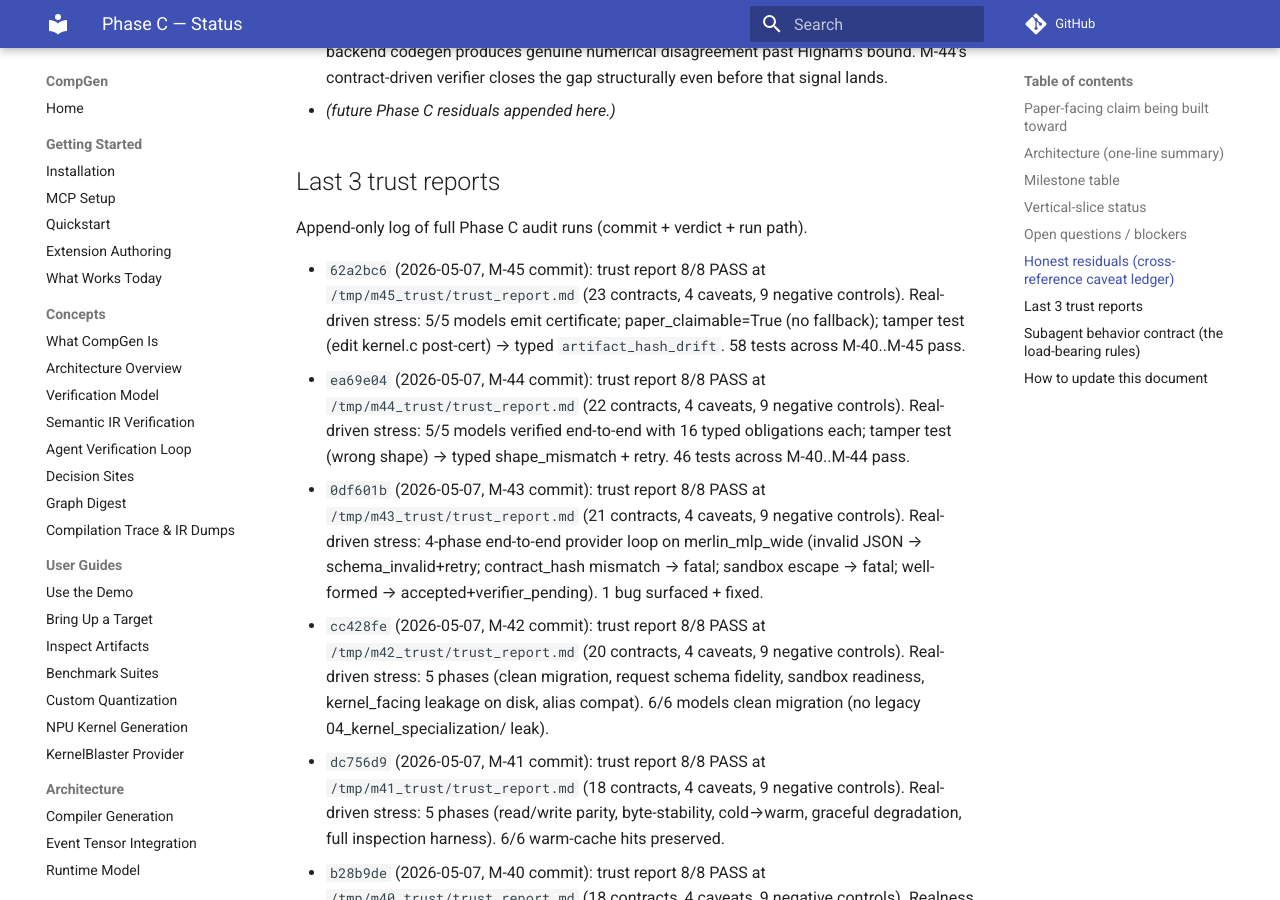
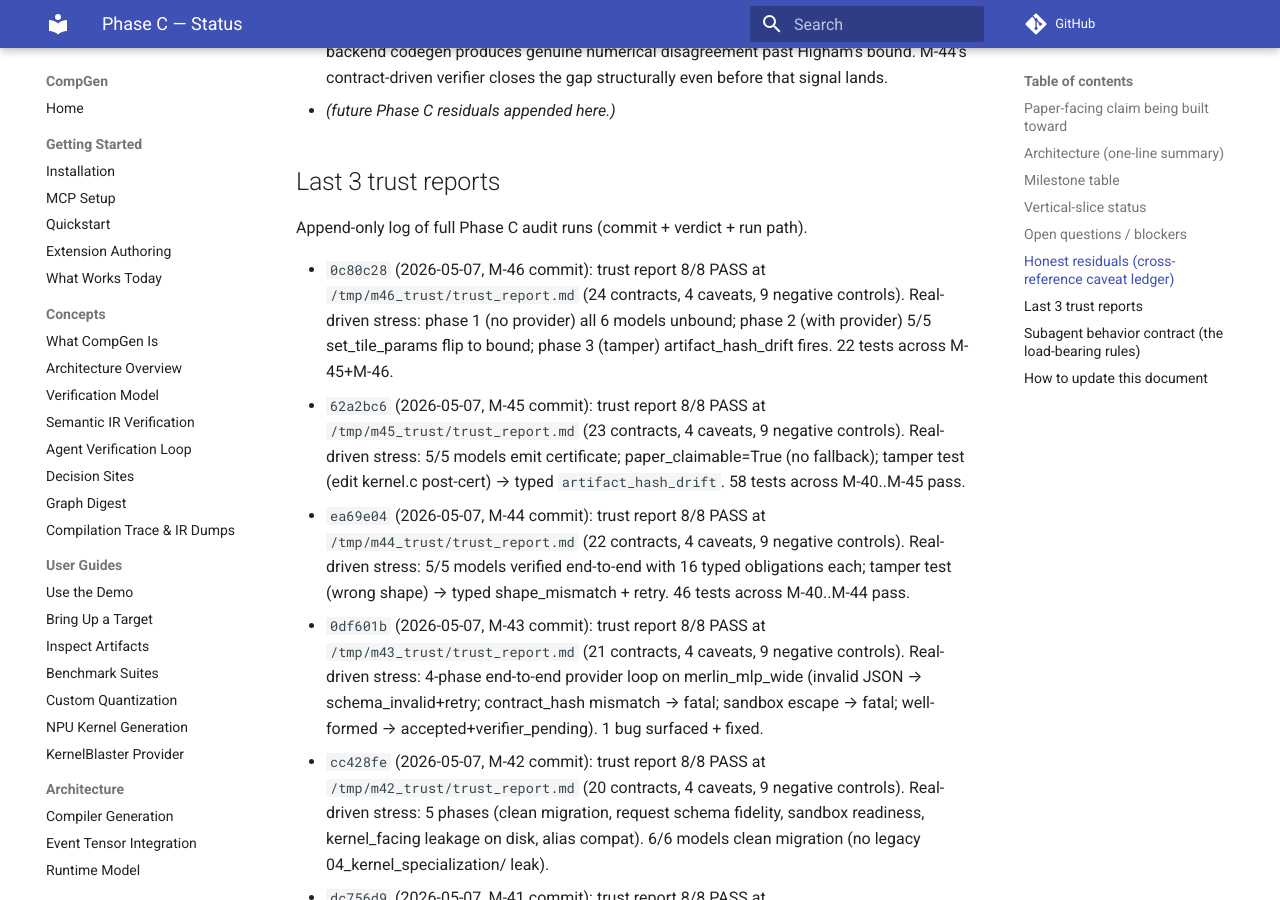
Before and after one commit to copparihollmann/RuntimeCompGen, an MkDocs documentation site: the page built from docs/phase_c_status.md, in a window 1280 px wide and 900 px high, scrolled down 4851 px. Built offline with MkDocs 1.6.1 and Material for MkDocs 9.7.7, drawn with Linux system fonts in a browser that asks for light colours; comment, search, counter and statistics services are not loaded; some of the changed text lies outside the part shown.

Commit message:
docs(phase_c): M-46 → status doc backfilled with commit hash + trust report

```diff
--- a/docs/phase_c_status.md
+++ b/docs/phase_c_status.md
@@ -1,6 +1,6 @@
 # Phase C — Status
 
-_Last updated: 2026-05-07_  ·  _Current head: `62a2bc6`_  ·  _Trust report: `/tmp/m45_trust/trust_report.md` (8/8 PASS at `ea69e04`, 23 contracts)_
+_Last updated: 2026-05-07_  ·  _Current head: `0c80c28`_  ·  _Trust report: `/tmp/m46_trust/trust_report.md` (8/8 PASS at `62a2bc6`, 24 contracts)_
 
 This is the canonical Phase C tracker. Every Phase C milestone's done
 condition includes updating this document with the new commit hash,
@@ -49,7 +49,7 @@
 | M-43  | Provider response schema + commit tool + 4 MCP tools | complete | `0df601b` | `python/compgen/graph_compilation/kernel_codegen_response.py`, `python/compgen/mcp/tools/kernel_codegen.py`, `tests/graph_compilation/test_kernel_codegen_response.py`, `docs/realness/m43_provider_response.yaml` | 14 (M-43), real-driven 4-phase end-to-end provider loop on merlin_mlp_wide (1 bug surfaced + fixed) |
 | M-44  | Contract-driven verifier checklist (LOAD-BEARING) | complete | `ea69e04` | `python/compgen/kernels/contract_verifier.py`, `graph_compilation/kernel_codegen_response.py` (M-44 hook + reconstruct_contract), `tests/kernels/test_contract_verifier.py`, `docs/realness/m44_contract_driven_verifier.yaml` | 12 (M-44), 46 across M-40..M-44, real-driven stress: 5/5 models verified end-to-end, tampered shape correctly typed |
 | M-45  | Kernel certificate                            | complete    | `62a2bc6` | `python/compgen/kernels/kernel_certificate.py`, `graph_compilation/kernel_codegen_response.py` (M-45 hook on verified path), `mcp/tools/kernel_codegen.py` (inspect surfaces cert + validation), `tests/kernels/test_kernel_certificate.py`, `docs/realness/m45_kernel_certificate.yaml` | 12 (M-45) + 46 from M-40..M-44 (58 total kernel-track tests), 5/5 models emit cert + validate; tamper → typed artifact_hash_drift |
-| M-46  | Plan ↔ certified-kernels link                 | complete    | _pending_ | `python/compgen/runtime/execution_plan.py` (RegionKernelBinding + validate_with_run_dir), `python/compgen/graph_compilation/execution_plan_emit.py`, `run.py` + `__main__.py` (boundary + flag), `tests/runtime/test_region_kernel_binding.py`, `docs/realness/m46_plan_kernel_binding.yaml` | 10 (M-46) + 12 (M-45), 5/5 models flip unbound→bound on cert emit, tamper → typed artifact_hash_drift |
+| M-46  | Plan ↔ certified-kernels link                 | complete    | `0c80c28` | `python/compgen/runtime/execution_plan.py` (RegionKernelBinding + validate_with_run_dir), `python/compgen/graph_compilation/execution_plan_emit.py`, `run.py` + `__main__.py` (boundary + flag), `tests/runtime/test_region_kernel_binding.py`, `docs/realness/m46_plan_kernel_binding.yaml` | 10 (M-46) + 12 (M-45), 5/5 models flip unbound→bound on cert emit, tamper → typed artifact_hash_drift |
 | M-47  | Python SYNC plan executor                     | planned     | —       | —                                                                                     | —          |
 | M-48  | Runtime plan assertions                       | planned     | —       | —                                                                                     | —          |
 | M-49  | Glue differential — paper-facing              | planned     | —       | —                                                                                     | —          |
@@ -79,6 +79,7 @@
 
 Append-only log of full Phase C audit runs (commit + verdict + run path).
 
+- `0c80c28` (2026-05-07, M-46 commit): trust report 8/8 PASS at `/tmp/m46_trust/trust_report.md` (24 contracts, 4 caveats, 9 negative controls). Real-driven stress: phase 1 (no provider) all 6 models unbound; phase 2 (with provider) 5/5 set_tile_params flip to bound; phase 3 (tamper) artifact_hash_drift fires. 22 tests across M-45+M-46.
 - `62a2bc6` (2026-05-07, M-45 commit): trust report 8/8 PASS at `/tmp/m45_trust/trust_report.md` (23 contracts, 4 caveats, 9 negative controls). Real-driven stress: 5/5 models emit certificate; paper_claimable=True (no fallback); tamper test (edit kernel.c post-cert) → typed `artifact_hash_drift`. 58 tests across M-40..M-45 pass.
 - `ea69e04` (2026-05-07, M-44 commit): trust report 8/8 PASS at `/tmp/m44_trust/trust_report.md` (22 contracts, 4 caveats, 9 negative controls). Real-driven stress: 5/5 models verified end-to-end with 16 typed obligations each; tamper test (wrong shape) → typed shape_mismatch + retry. 46 tests across M-40..M-44 pass.
 - `0df601b` (2026-05-07, M-43 commit): trust report 8/8 PASS at `/tmp/m43_trust/trust_report.md` (21 contracts, 4 caveats, 9 negative controls). Real-driven stress: 4-phase end-to-end provider loop on merlin_mlp_wide (invalid JSON → schema_invalid+retry; contract_hash mismatch → fatal; sandbox escape → fatal; well-formed → accepted+verifier_pending). 1 bug surfaced + fixed.
```
